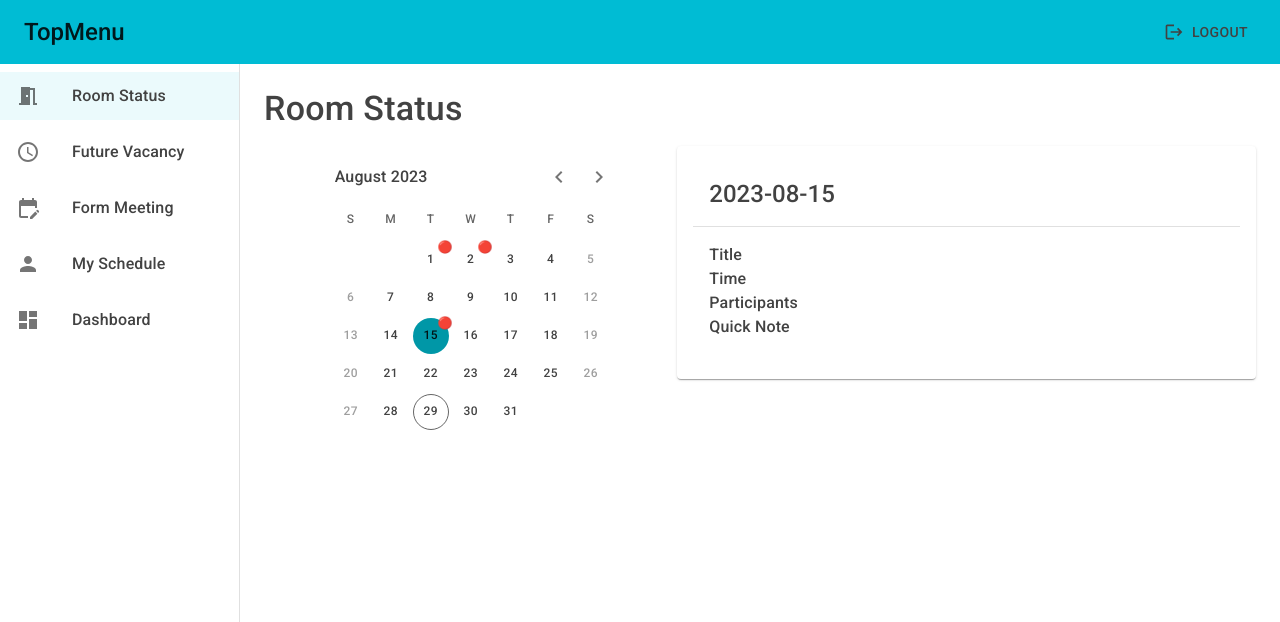
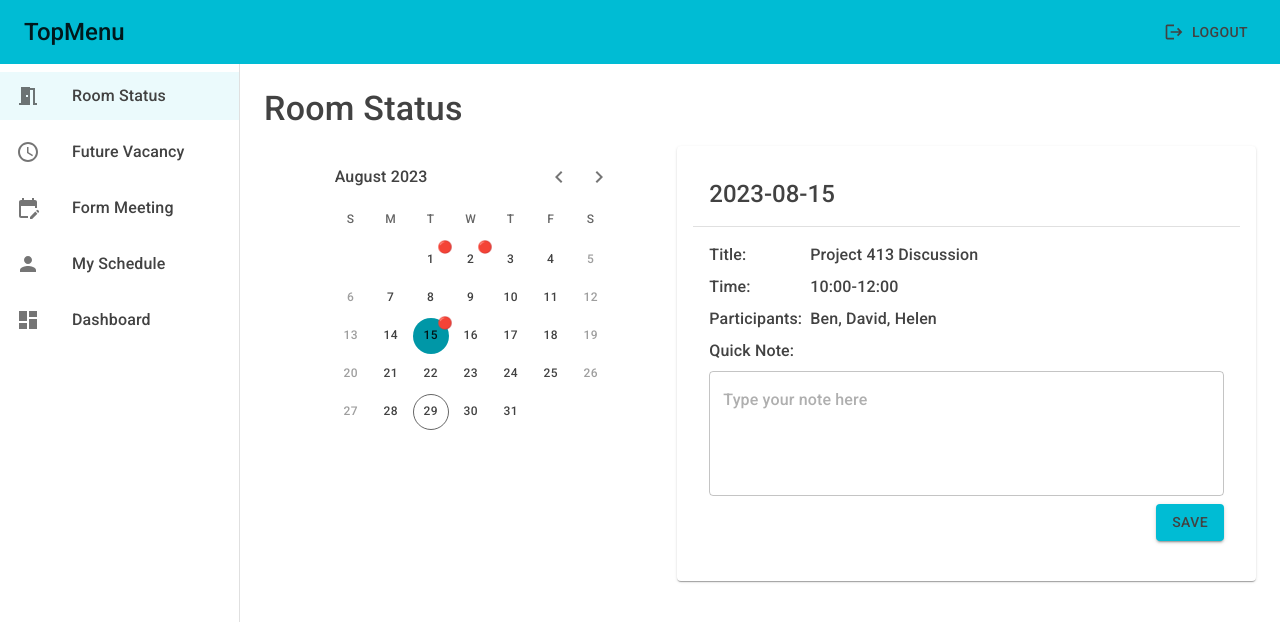
Before and after one commit to Joy-Honchan/conference-system, a React (Create React App) app: page /my_schedule in a window 1280 px wide. Both pictures are taken after a click on the button "15". Shown: the top 622 px of the page. Built offline with nearby package versions, Linux system fonts and the light colour scheme.

Commit message:
style: arrange display grid in meeting detail card

```diff
--- a/src/data/scheduleData.json
+++ b/src/data/scheduleData.json
@@ -9,7 +9,16 @@
             {
                 "roomName": "Room S-1",
                 "startTime": "10:00",
-                "endTime": "12:00"
+                "endTime": "12:00",
+                "title": "Frontend Team Report",
+                "participants": [
+                    "Allen",
+                    "Ben",
+                    "Cathy",
+                    "David",
+                    "Ethan",
+                    "Fionna"
+                ]
             },
             {
                 "roomName": "Room S-2",
@@ -24,7 +33,13 @@
             {
                 "roomName": "Room M-1",
                 "startTime": "10:00",
-                "endTime": "12:00"
+                "endTime": "12:00",
+                "title": "Project 413 Discussion",
+                "participants": [
+                    "Ben",
+                    "David",
+                    "Helen"
+                ]
             },
             {
                 "roomName": "Room S-2",
@@ -44,7 +59,13 @@
             {
                 "roomName": "Room S-1",
                 "startTime": "09:00",
-                "endTime": "12:00"
+                "endTime": "12:00",
+                "title": "Project 543 Discussion",
+                "participants": [
+                    "Cathy",
+                    "Fionna",
+                    "Ian"
+                ]
             },
             {
                 "roomName": "Room L-1",
@@ -69,7 +90,13 @@
             {
                 "roomName": "Room S-3",
                 "startTime": "10:00",
-                "endTime": "12:00"
+                "endTime": "12:00",
+                "title": "Backend Team Report",
+                "participants": [
+                    "Helen",
+                    "Ian",
+                    "Joan"
+                ]
             },
             {
                 "roomName": "Room M-1",
@@ -94,7 +121,14 @@
             {
                 "roomName": "Room S-1",
                 "startTime": "10:00",
-                "endTime": "12:00"
+                "endTime": "12:00",
+                "title": "Project 789 Discussion",
+                "participants": [
+                    "Allen",
+                    "Ethan",
+                    "Helen",
+                    "Ian"
+                ]
             },
             {
                 "roomName": "Room S-3",
--- a/src/pages/MySchedule.tsx
+++ b/src/pages/MySchedule.tsx
@@ -11,6 +11,23 @@ import Typography from '@mui/material/Typography'
 import Divider from '@mui/material/Divider'
 import CardContent from '@mui/material/CardContent'
 import CardHeader from '@mui/material/CardHeader'
+import TextField from '@mui/material/TextField'
+import Box from '@mui/material/Box'
+import Button from '@mui/material/Button'
+
+import ScheduleData from 'data/scheduleData.json'
+interface MeetingType {
+  roomName: string
+  startTime: string
+  endTime: string
+  title?: string
+  participants?: string[]
+}
+
+interface ScheduleDataType {
+  day: string
+  meeting: MeetingType[]
+}
 
 function ServerDay(
   props: PickersDayProps<Dayjs> & { highlightedDays?: number[] }
@@ -42,6 +59,8 @@ function ServerDay(
 }
 
 export default function MySchedule() {
+  const SCHEDULE_DATA = ScheduleData as ScheduleDataType[]
+
   const [selectDay, setSelectDay] = useState<Dayjs>(dayjs())
   const [highlightedDays, setHighlightedDays] = useState([1, 2, 15])
 
@@ -86,10 +105,56 @@ export default function MySchedule() {
           <CardContent>
             {highlightedDays.includes(selectDay.date()) ? (
               <>
-                <Typography>Title</Typography>
-                <Typography>Time</Typography>
-                <Typography>Participants</Typography>
-                <Typography>Quick Note</Typography>
+                <Box
+                  display="grid"
+                  gridTemplateColumns={'max-content 1fr'}
+                  sx={{
+                    '.MuiBox-root': {
+                      marginBottom: 1
+                    },
+                    '.MuiTypography-root': {
+                      marginRight: 1
+                    }
+                  }}
+                >
+                  <Typography>Title:</Typography>
+                  <Box>
+                    {SCHEDULE_DATA[selectDay.day()].meeting[0].title ||
+                      'Untitled Meeting'}
+                  </Box>
+                  <Typography>Time:</Typography>
+                  <Box>
+                    {SCHEDULE_DATA[selectDay.day()].meeting[0].startTime ||
+                      '08:30'}
+                    -
+                    {SCHEDULE_DATA[selectDay.day()].meeting[0].endTime ||
+                      '10:30'}
+                  </Box>
+                  <Typography>Participants:</Typography>
+                  <Box>
+                    {SCHEDULE_DATA[
+                      selectDay.day()
+                    ].meeting[0].participants?.join(', ') || 'No participants'}
+                  </Box>
+                </Box>
+                <Typography sx={{ marginBottom: 1 }}>Quick Note:</Typography>
+                <Box sx={{ marginBottom: 1 }}>
+                  <TextField
+                    fullWidth
+                    multiline
+                    rows={4}
+                    placeholder="Type your note here"
+                  />
+                </Box>
+                <Grid
+                  item
+                  xs={12}
+                  sx={{
+                    textAlign: 'end'
+                  }}
+                >
+                  <Button variant="contained">Save</Button>
+                </Grid>
               </>
             ) : (
               'No meeting today'
```
